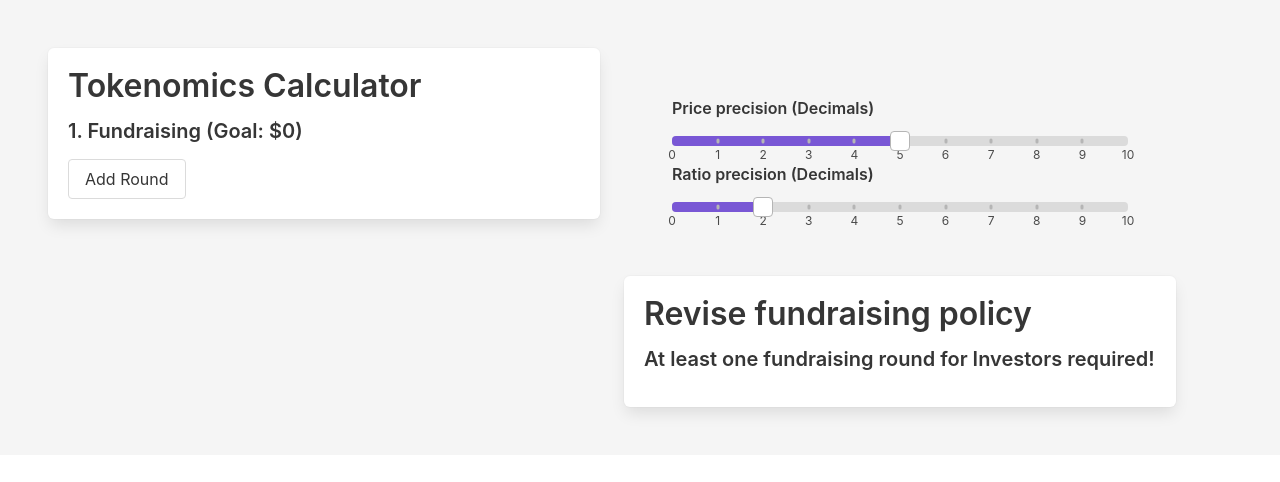
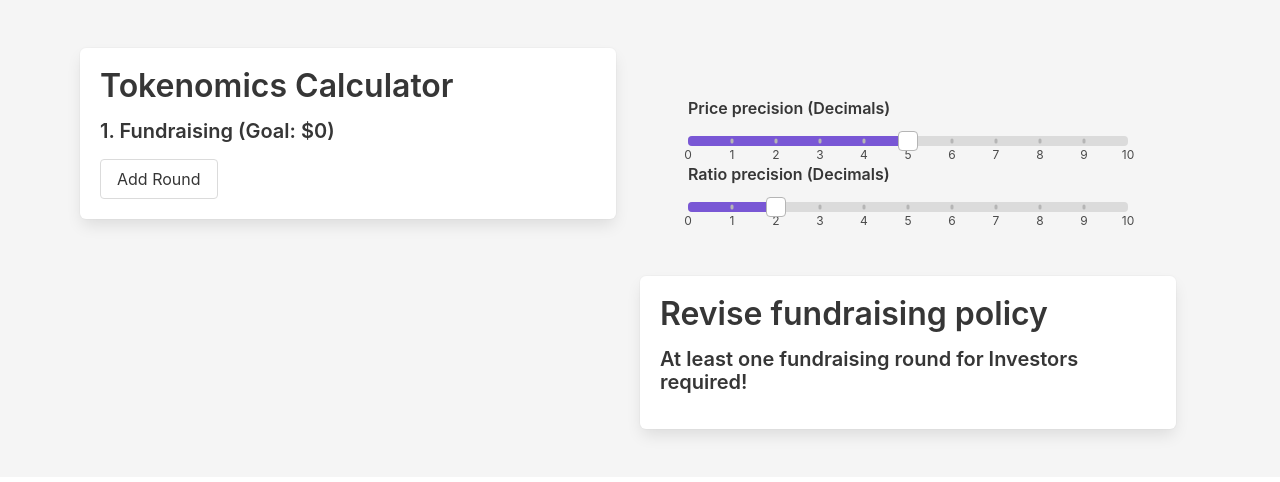
Before and after one commit to mx-dec0de/tokenomics-calculator, a Vue app: page / in a window 1280 px wide. Shown: the top 482 px of the page. Built offline with nearby package versions, Linux system fonts and the light colour scheme; what vue-apexcharts would draw is missing.

Commit message:
Update App.vue

```diff
--- a/src/App.vue
+++ b/src/App.vue
@@ -1,7 +1,7 @@
 <template>
   <div id="app">
     <section class="section has-background-light">
-      <div class="container is-multiline columns">
+      <div class="container is-fluid columns">
         <div class="column is-6">
           <div class="box content">
             <h1>Tokenomics Calculator</h1>
```
